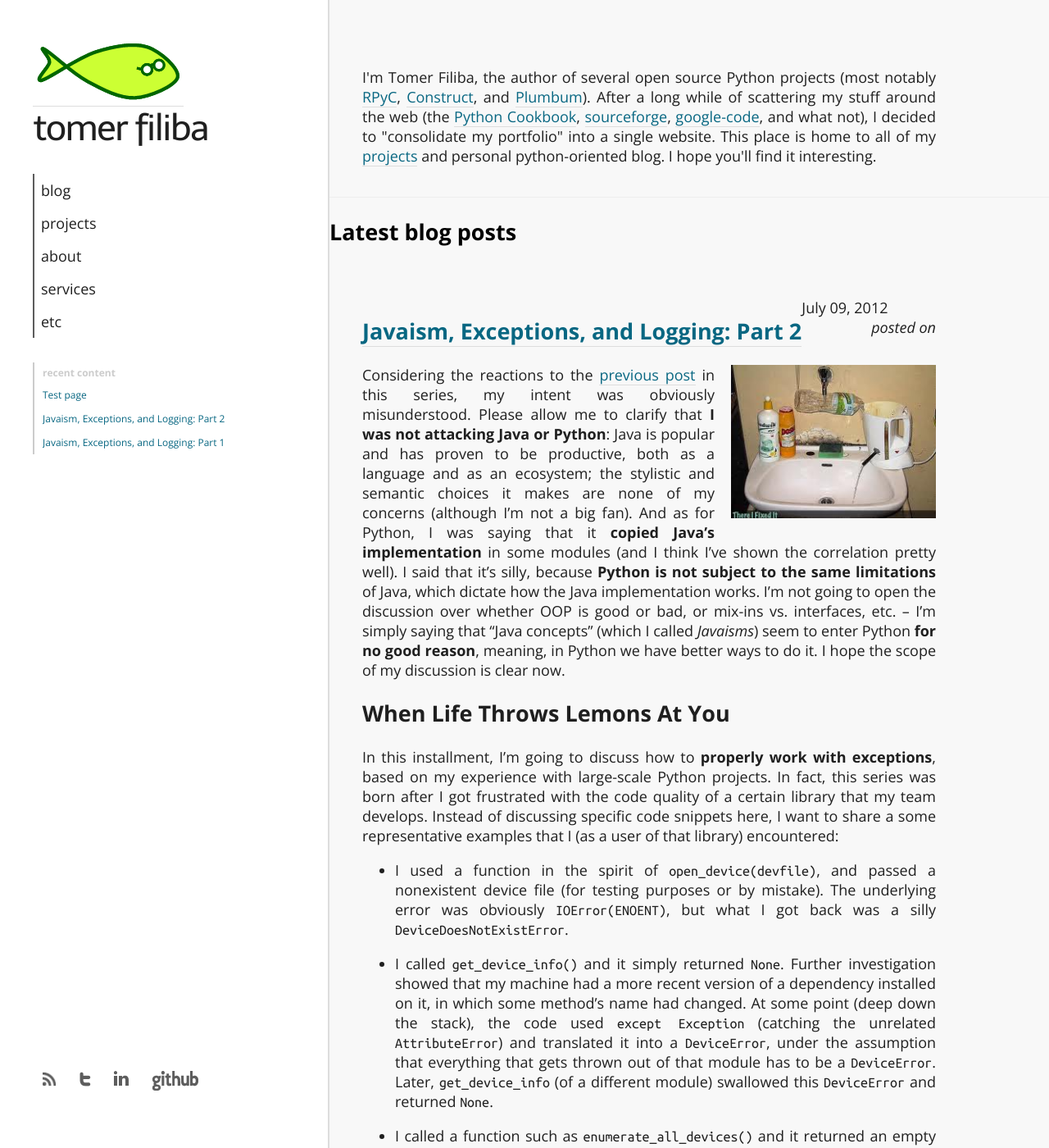
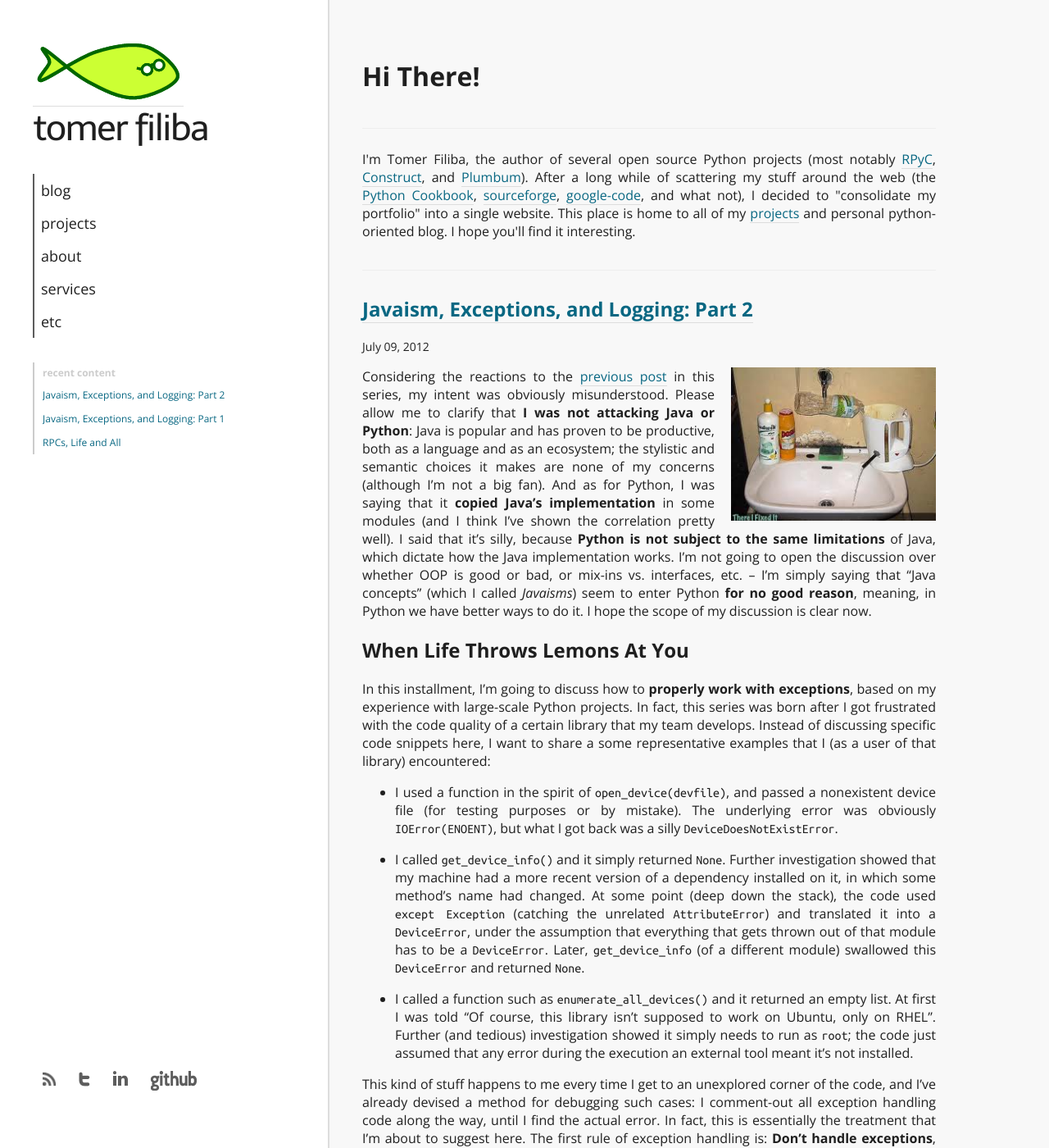
Before and after one commit to tomerfiliba/tomerfiliba.github.io, a Jekyll site: the page built from index.html, in a window 1280 px wide and 1400 px high. Shown: the whole window at 82% size. Built offline with Jekyll 4.4.1, drawn with Linux system fonts in a browser that asks for light colours; Markdown is read by kramdown in place of the engine named in the settings; some of the changed text lies outside the part shown.

Commit message:
new design

```diff
--- a/_layouts/default.html
+++ b/_layouts/default.html
@@ -94,7 +94,9 @@
         <div id="content" {% if page.rtl %}dir="rtl"{% endif %} >
             <div id="socialbox"></div>
 
-            <h1>{{title}}</h1>
+            <div class="section">
+            <h1>{{page.title}}</h1>
+            </div>
 
             {{ content }}
 
--- a/index.html
+++ b/index.html
@@ -5,7 +5,7 @@
 description: Welcome to Tomer Filiba's homepage
 ---
 
-<div class="section"><div class="sectiontext">
+<div class="section">
     <p>I'm Tomer Filiba, the author of several open source Python projects (most notably
     <a href="http://rpyc.sourceforge.net">RPyC</a>, <a href="http://construct.wikispaces.com">Construct</a>,
     and <a href="http://plumbum.readthedocs.org">Plumbum</a>). After a long while of scattering my stuff
@@ -14,27 +14,22 @@
     <a href="http://sebulbasvn.googlecode.com/svn/trunk/">google-code</a>, and what not),
     I decided to "consolidate my portfolio" into a single website. This place is home to all of my
     <a href="http://tomerfiliba.com/projects">projects</a> and personal python-oriented blog.
-I hope you'll find it interesting.
-</p>
-</div></div>
-
-<h2 style="color: #000;">Latest blog posts</h2>
+    I hope you'll find it interesting.</p>
+</div>
 
 {% for post in site.categories.blog limit: 4 %}
 {% unless post.draft %}
 
-    <div class="section"><div class="sectiontext">
-        <span class="datebox">{{ post.date | date: '%B %d, %Y' }}
-
-        <div style="float:left;"><h2><a href="{{ post.url }}" class="blog-title">{{ post.title }}</a></h2></div>
-        <div style="float:right;"><em>posted on </em></div>
-        <div class="blog-text" style="clear:both;">{{ post.content }}</div>
-        <p><a href="{{ post.url }}">Comment on the post's page</a></p>
-    </div></div>
+    <div class="section">
+        <h2><a href="{{ post.url }}" class="blog-title">{{ post.title }}</a></h2>
+        <span class="datebox">{{ post.date | date: '%B %d, %Y' }}</span>
+        {{ post.content }}
+        <span class="comments"><a href="{{ post.url }}">Comment on the post's page</a></span>
+    </div>
 
 {% endunless %}
 {% endfor %}
 
-<br/>
-
-<div style="text-align: right"><a href="/blog"><em>All blog posts &rarr;</em></a></div>
+<div class="section">
+<a href="http://tomerfiliba.com/blog">All blog posts »»»</a>
+</div>
--- a/static/css/theme.css
+++ b/static/css/theme.css
@@ -1,6 +1,6 @@
 body {
     font-family: 'Open Sans', 'Trebuchet MS', sans-serif;
-    font-size: 18px;
+    font-size: 16px;
     font-weight: normal;
     color: #1f1f1f;
     background: white;
@@ -204,18 +204,22 @@
     border-left: 2px solid #ddd;
 }
 
-#main div.section {
-    width: auto;
-    position: relative;
+#content {
+    min-width: 100px;
+    max-width: 700px;
+    text-align: justify;
     padding: 40px 40px 20px 40px;
-    border: none;
+}
+
+#content div.section {
+    width: 100%;
+    padding: 10px 0 20px 0;
     border-bottom: 1px solid #eee;
 }
 
-#main div.sectiontext {
-    min-width: 100px;
-    max-width: 700px;
-    text-align: justify;
+#content span.datebox {
+    font-size: 14px;
+    display: block;
 }
 
 #content img.blog-post-image {
```
Also changed, not shown: etc/_posts/2012-08-04-testpage.md (deleted, +0 -102 lines). Lines whose indentation alone changed are shown as unchanged.
